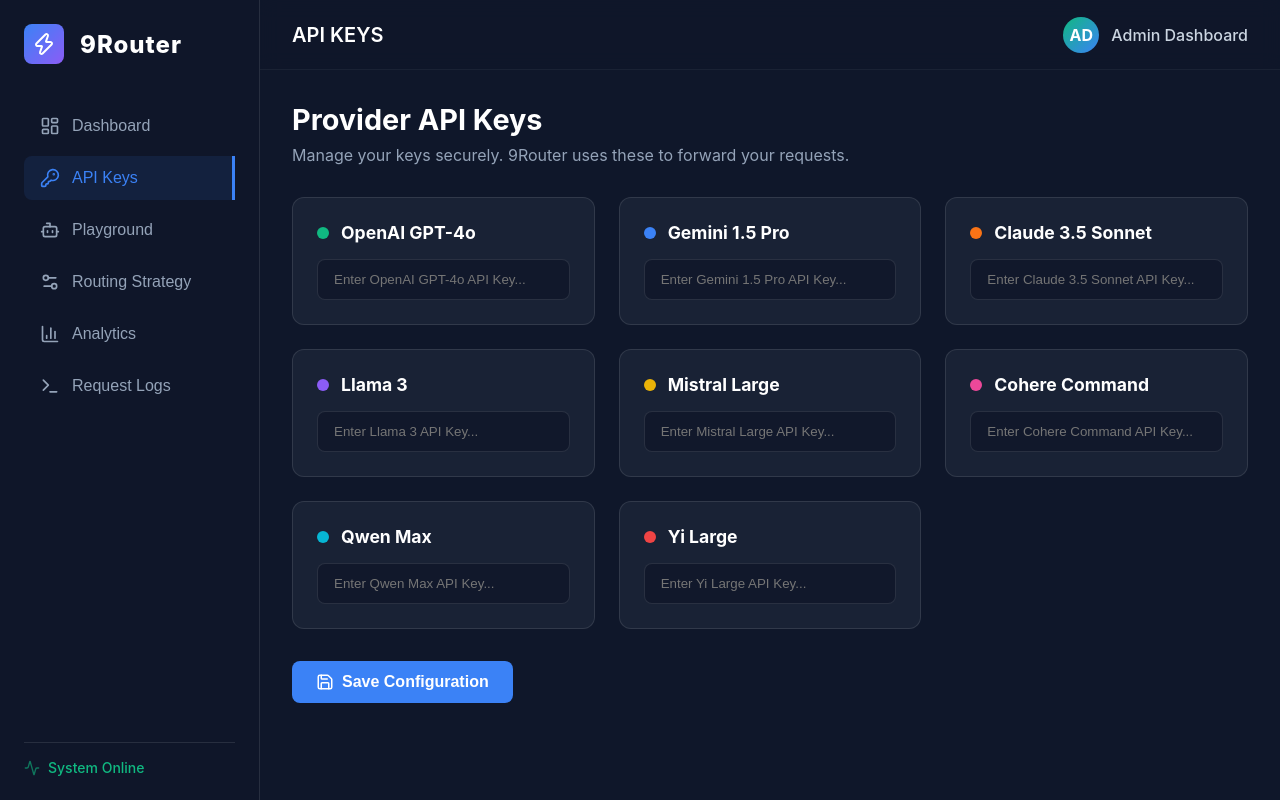
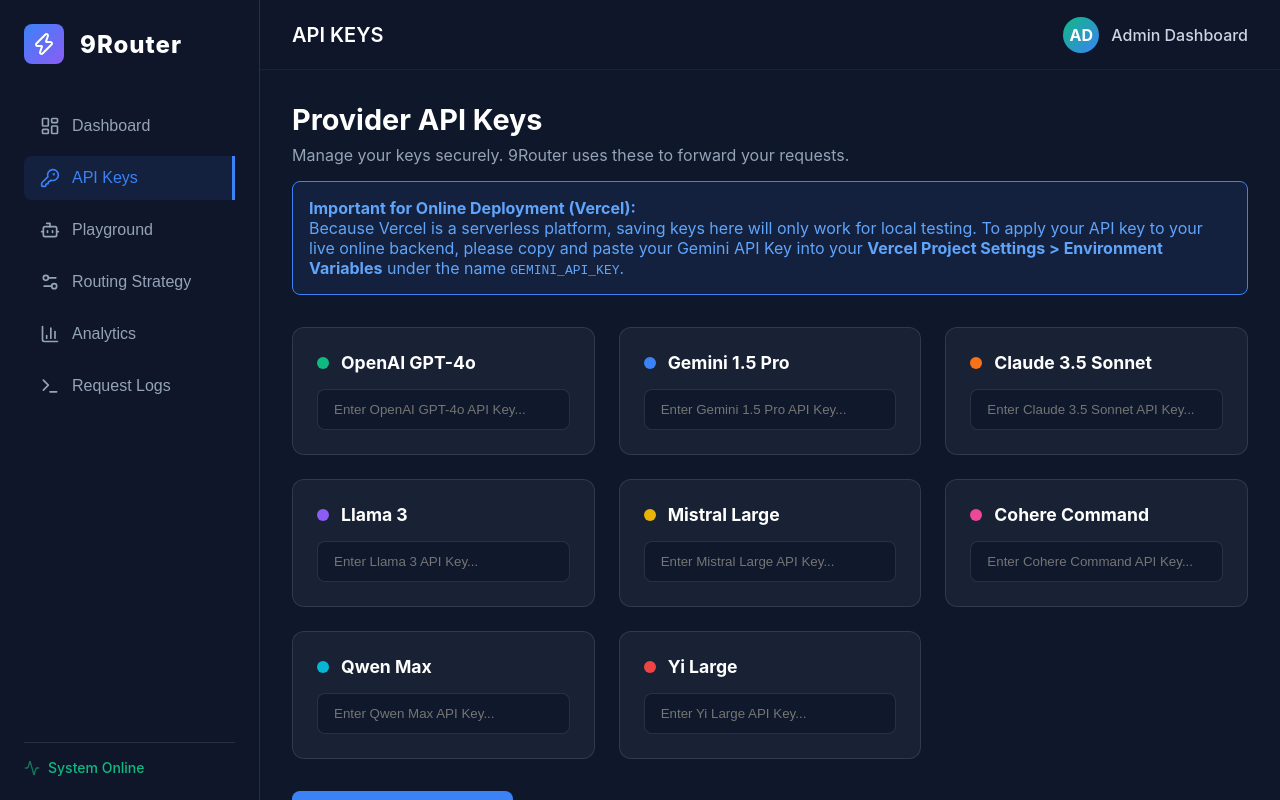
Before and after one commit to itsfajarbudi/9Router-test-to-chatbot, a React (Vite) app in the folder dashboard/: page / in a window 1280 px wide. Both pictures are taken after a click on the button "API Keys". Built offline with nearby package versions, Linux system fonts and the light colour scheme.

Commit message:
feat: connect dashboard to vercel production backend

```diff
--- a/dashboard/src/App.jsx
+++ b/dashboard/src/App.jsx
@@ -169,6 +169,11 @@
     <div className="view-header">
       <h2>Provider API Keys</h2>
       <p>Manage your keys securely. 9Router uses these to forward your requests.</p>
+
+      <div style={{ marginTop: '1rem', padding: '1rem', backgroundColor: 'rgba(59, 130, 246, 0.1)', border: '1px solid #3b82f6', borderRadius: '8px', color: '#60a5fa' }}>
+        <strong>Important for Online Deployment (Vercel):</strong><br/>
+        Because Vercel is a serverless platform, saving keys here will only work for local testing. To apply your API key to your live online backend, please copy and paste your Gemini API Key into your <strong>Vercel Project Settings &gt; Environment Variables</strong> under the name <code>GEMINI_API_KEY</code>.
+      </div>
     </div>
     <div className="keys-grid">
       {AI_MODELS.map(model => (
@@ -187,7 +192,9 @@
         </div>
       ))}
     </div>
-    <button className="save-btn"><Save size={18} /> Save Configuration</button>
+    <button className="save-btn" onClick={() => alert('For local testing, API keys are saved temporarily. For your live Vercel server, please paste them in Vercel Settings as instructed above.')}>
+      <Save size={18} /> Save Configuration
+    </button>
   </div>
 );
 
@@ -322,7 +329,7 @@
     setIsTyping(true);
 
     try {
-      const response = await fetch('http://localhost:8080/v1/chat/completions', {
+      const response = await fetch('https://9-router-test-to-chatbot.vercel.app/v1/chat/completions', {
         method: 'POST',
         headers: {
           'Content-Type': 'application/json'
```
